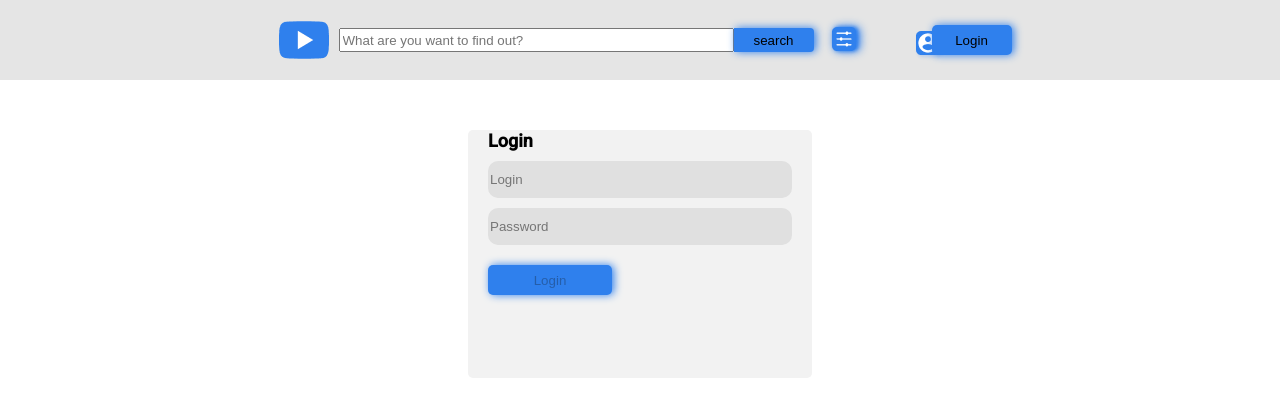
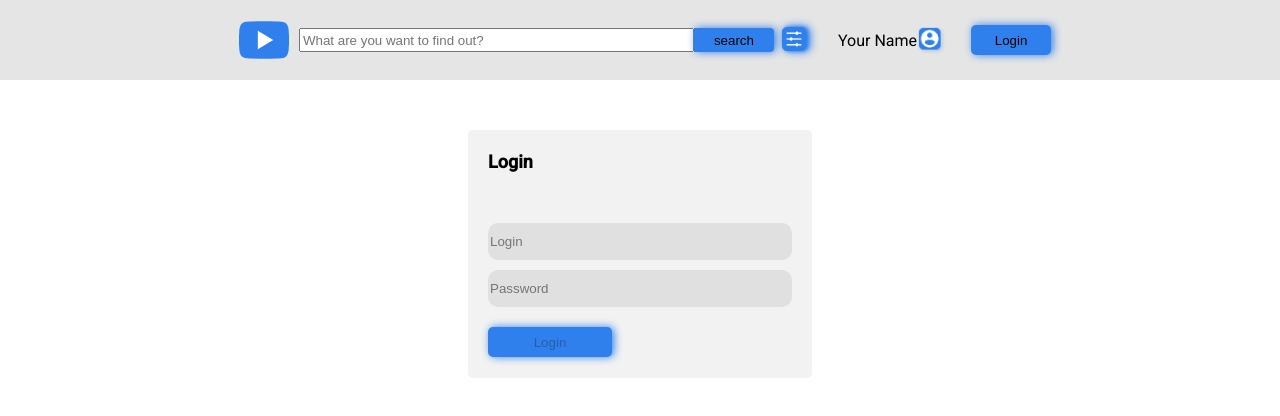
Before and after one commit to Nikolay13-11/youtube-client, an Angular app in the folder youtube-client/: page /login in a window 1280 px wide. Shown: the top 416 px of the page. Built offline with nearby package versions, Linux system fonts and the light colour scheme.

Commit message:
fix header styles

```diff
--- a/youtube-client/src/app/auth/components/auth.component.scss
+++ b/youtube-client/src/app/auth/components/auth.component.scss
@@ -4,6 +4,9 @@
     border-radius: 5px;
     background: #f2f2f2;
     margin: 50px auto;
+    display: flex;
+    align-items: center;
+    flex-wrap: wrap;
 }
 
 .auth_container > * {
--- a/youtube-client/src/app/core/components/header/components/login/login.component.html
+++ b/youtube-client/src/app/core/components/header/components/login/login.component.html
@@ -1,5 +1,5 @@
 <div class="login_container">
     <p>{{UserName$ | async}}</p>
-    <button class="login_btn"><img src="../../../../assets/images/login.png" alt=""></button>
+    <button class="login_btn"></button>
     <button class="log_btn" (click)="logOut()">{{lofStateFromService$ | async}}</button>
 </div>
--- a/youtube-client/src/app/core/components/header/components/login/login.component.scss
+++ b/youtube-client/src/app/core/components/header/components/login/login.component.scss
@@ -1,14 +1,16 @@
 .login_container {
     display: flex;
     align-items: center;
-    margin-left: 50px;
 }
 .login_btn {
-    width: 24px;
-    height: 24px;
+    width: 29px;
+    height: 29px;
     background: none;
     border: none;
     cursor: pointer;
+    background-image: url(../../../../../../assets/images/login.png);
+    background-position: center;
+    background-size: cover;
 }
 
 .log_btn {
@@ -19,4 +21,5 @@
     filter: drop-shadow(2px 0px 4px #2f80ed);
     border: none;
     cursor: pointer;
+    margin-left: 25px;
 }
--- a/youtube-client/src/app/core/components/header/components/login/login.component.ts
+++ b/youtube-client/src/app/core/components/header/components/login/login.component.ts
@@ -14,17 +14,11 @@ import { SearchStateService } from 'src/app/youtube/services/search-state.servic
 })
 export class LoginComponent implements OnInit {
 
-
     constructor(private router:Router, private log: AuthService, private state:SearchStateService) {}
     lofStateFromService$?: Observable<string>
     LogState = '';
     State$?:Observable<boolean>;
     UserName$?:Observable<string>
-
-
-    // changeLogState(event:Event) {
-    //     event.preventDefault()
-    // }
 
     checkState() {
         this.lofStateFromService$ = this.log.sharedButtonState;
@@ -42,6 +36,7 @@ export class LoginComponent implements OnInit {
         this.checkState()
         this.upgradeState()
         this.upgradeUserName()
+        this.log.nextName('Your Name')
     }
 
     logOut() {
--- a/youtube-client/src/app/core/components/header/header.component.html
+++ b/youtube-client/src/app/core/components/header/header.component.html
@@ -1,12 +1,11 @@
 <header class="header">
-    <img src="../../assets/images/logo.png" class="logo" alt="logo">
-    <form action="" class="search_form">
-        <input type="text" class="input_search" placeholder="What are you want to find out?">
-        <input type="submit" value="search" class="submit_search"  (click)="getSearchState($event)">
-    </form>
-        <!-- <button type="submit" form="searchForm" value="search"></button> -->
-    <app-button-setting>
-    <!-- (ToggleSortPanelEvent)="onNotify($event)"> -->
-    </app-button-setting>
+    <div class="left_container">
+        <img src="../../assets/images/logo.png" class="logo" alt="logo">
+        <form action="" class="search_form">
+            <input type="text" class="input_search" placeholder="What are you want to find out?">
+            <input type="submit" value="search" class="submit_search"  (click)="getSearchState($event)">
+        </form>
+        <app-button-setting></app-button-setting>
+    </div>
     <app-login></app-login>
 </header>
--- a/youtube-client/src/app/core/components/header/header.component.scss
+++ b/youtube-client/src/app/core/components/header/header.component.scss
@@ -9,6 +9,16 @@
 }
 
 header > * {
+    margin-left: 10px;
+}
+
+.left_container {
+    display: flex;
+    align-items: center;
+    margin-right: 30px;
+}
+
+form {
     margin-left: 10px;
 }
 
```
